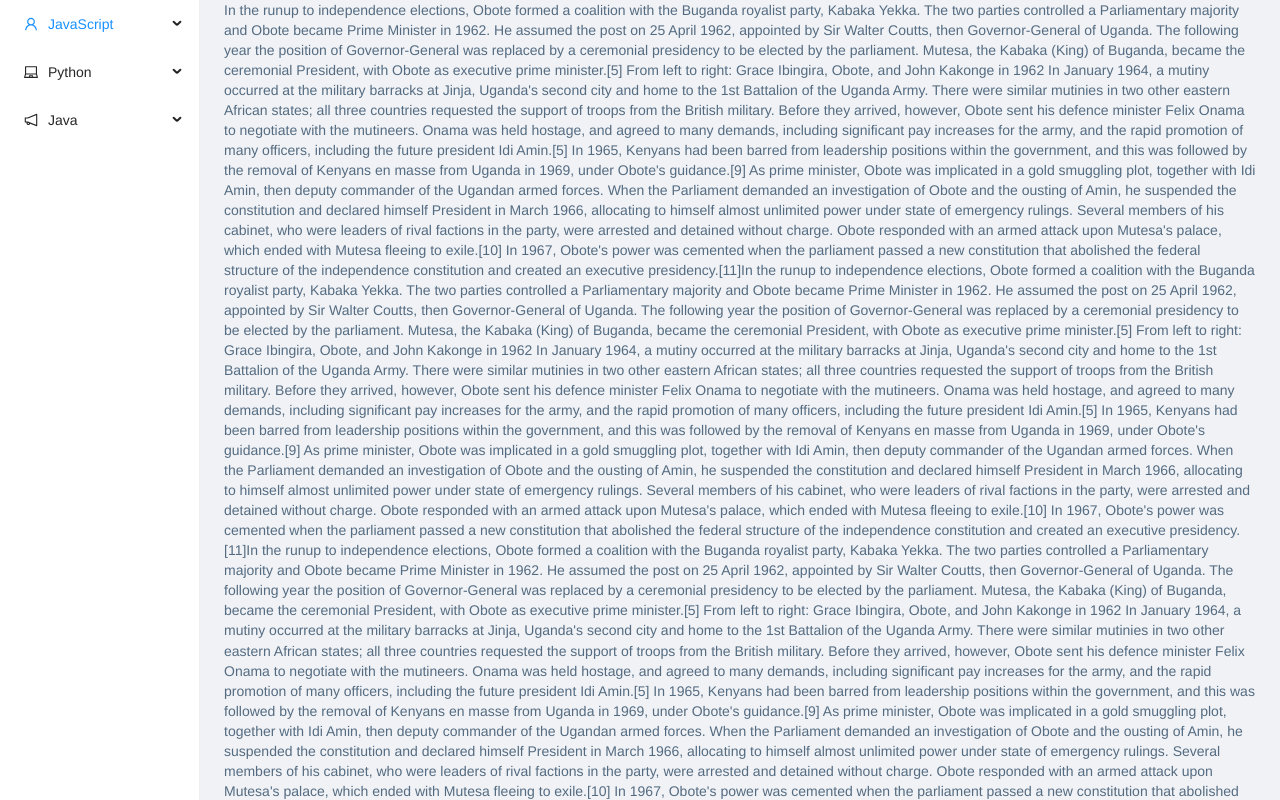
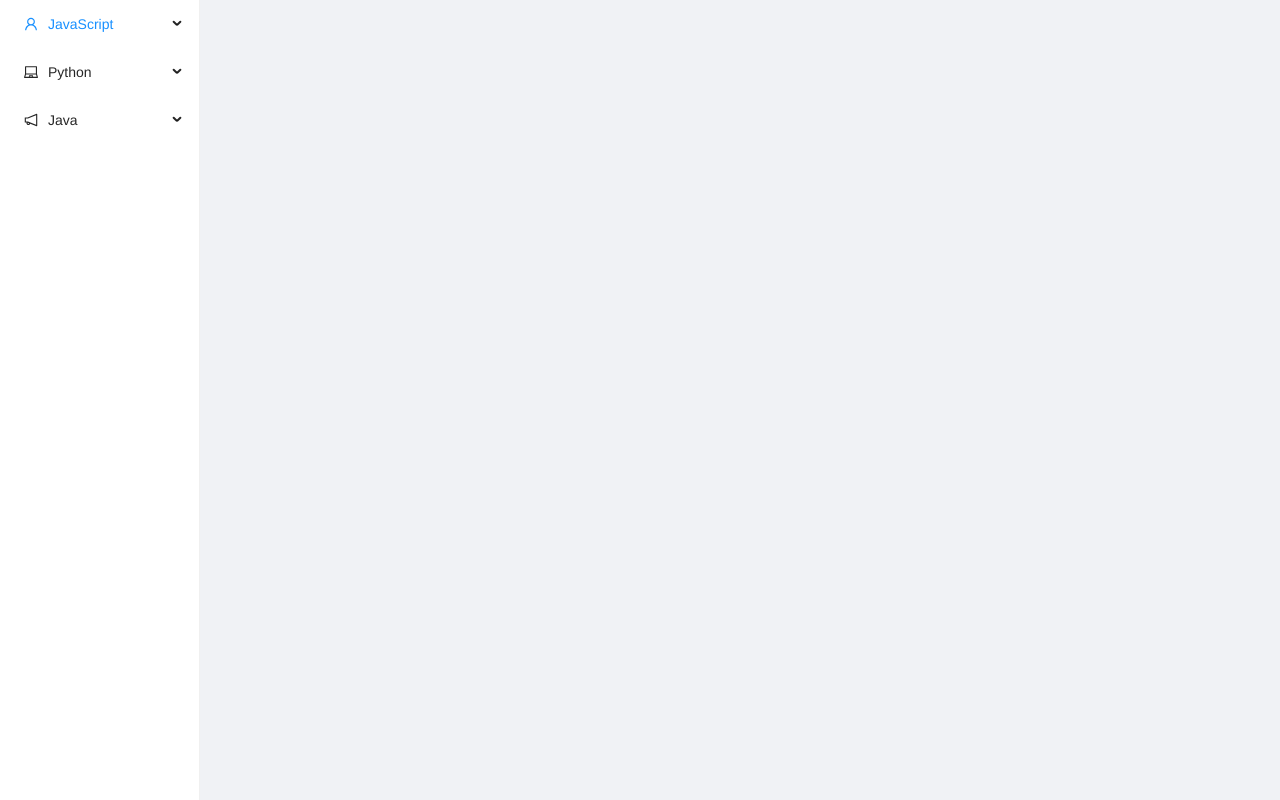
Before and after one commit to Airdady/fe-sms-service-system, a React (Create React App) app: page / in a window 1280 px wide. Built offline with nearby package versions, Linux system fonts and the light colour scheme; what react-stripe-elements would draw is missing.

Commit message:
removed eslint

```diff
--- a/package.json
+++ b/package.json
@@ -50,9 +50,6 @@
   },
   "devDependencies": {
     "dotenv": "^8.2.0",
-    "eslint": "^7.32.0",
-    "eslint-plugin-react": "^7.24.0",
-    "lint-staged": "^11.1.1",
     "nodemon": "^2.0.7",
     "prettier": "^2.3.2"
   },
--- a/src/pages/documentation/DocumentationPage.js
+++ b/src/pages/documentation/DocumentationPage.js
@@ -51,108 +51,7 @@ export default function DocumentationPage() {
           </Sider>
           <Content
             style={{ padding: "0 24px", height: "100%", overflow: "scroll" }}
-          >
-            In the runup to independence elections, Obote formed a coalition
-            with the Buganda royalist party, Kabaka Yekka. The two parties
-            controlled a Parliamentary majority and Obote became Prime Minister
-            in 1962. He assumed the post on 25 April 1962, appointed by Sir
-            Walter Coutts, then Governor-General of Uganda. The following year
-            the position of Governor-General was replaced by a ceremonial
-            presidency to be elected by the parliament. Mutesa, the Kabaka
-            (King) of Buganda, became the ceremonial President, with Obote as
-            executive prime minister.[5] From left to right: Grace Ibingira,
-            Obote, and John Kakonge in 1962 In January 1964, a mutiny occurred
-            at the military barracks at Jinja, Uganda's second city and home to
-            the 1st Battalion of the Uganda Army. There were similar mutinies in
-            two other eastern African states; all three countries requested the
-            support of troops from the British military. Before they arrived,
-            however, Obote sent his defence minister Felix Onama to negotiate
-            with the mutineers. Onama was held hostage, and agreed to many
-            demands, including significant pay increases for the army, and the
-            rapid promotion of many officers, including the future president Idi
-            Amin.[5] In 1965, Kenyans had been barred from leadership positions
-            within the government, and this was followed by the removal of
-            Kenyans en masse from Uganda in 1969, under Obote's guidance.[9] As
-            prime minister, Obote was implicated in a gold smuggling plot,
-            together with Idi Amin, then deputy commander of the Ugandan armed
-            forces. When the Parliament demanded an investigation of Obote and
-            the ousting of Amin, he suspended the constitution and declared
-            himself President in March 1966, allocating to himself almost
-            unlimited power under state of emergency rulings. Several members of
-            his cabinet, who were leaders of rival factions in the party, were
-            arrested and detained without charge. Obote responded with an armed
-            attack upon Mutesa's palace, which ended with Mutesa fleeing to
-            exile.[10] In 1967, Obote's power was cemented when the parliament
-            passed a new constitution that abolished the federal structure of
-            the independence constitution and created an executive
-            presidency.[11]In the runup to independence elections, Obote formed
-            a coalition with the Buganda royalist party, Kabaka Yekka. The two
-            parties controlled a Parliamentary majority and Obote became Prime
-            Minister in 1962. He assumed the post on 25 April 1962, appointed by
-            Sir Walter Coutts, then Governor-General of Uganda. The following
-            year the position of Governor-General was replaced by a ceremonial
-            presidency to be elected by the parliament. Mutesa, the Kabaka
-            (King) of Buganda, became the ceremonial President, with Obote as
-            executive prime minister.[5] From left to right: Grace Ibingira,
-            Obote, and John Kakonge in 1962 In January 1964, a mutiny occurred
-            at the military barracks at Jinja, Uganda's second city and home to
-            the 1st Battalion of the Uganda Army. There were similar mutinies in
-            two other eastern African states; all three countries requested the
-            support of troops from the British military. Before they arrived,
-            however, Obote sent his defence minister Felix Onama to negotiate
-            with the mutineers. Onama was held hostage, and agreed to many
-            demands, including significant pay increases for the army, and the
-            rapid promotion of many officers, including the future president Idi
-            Amin.[5] In 1965, Kenyans had been barred from leadership positions
-            within the government, and this was followed by the removal of
-            Kenyans en masse from Uganda in 1969, under Obote's guidance.[9] As
-            prime minister, Obote was implicated in a gold smuggling plot,
-            together with Idi Amin, then deputy commander of the Ugandan armed
-            forces. When the Parliament demanded an investigation of Obote and
-            the ousting of Amin, he suspended the constitution and declared
-            himself President in March 1966, allocating to himself almost
-            unlimited power under state of emergency rulings. Several members of
-            his cabinet, who were leaders of rival factions in the party, were
-            arrested and detained without charge. Obote responded with an armed
-            attack upon Mutesa's palace, which ended with Mutesa fleeing to
-            exile.[10] In 1967, Obote's power was cemented when the parliament
-            passed a new constitution that abolished the federal structure of
-            the independence constitution and created an executive
-            presidency.[11]In the runup to independence elections, Obote formed
-            a coalition with the Buganda royalist party, Kabaka Yekka. The two
-            parties controlled a Parliamentary majority and Obote became Prime
-            Minister in 1962. He assumed the post on 25 April 1962, appointed by
-            Sir Walter Coutts, then Governor-General of Uganda. The following
-            year the position of Governor-General was replaced by a ceremonial
-            presidency to be elected by the parliament. Mutesa, the Kabaka
-            (King) of Buganda, became the ceremonial President, with Obote as
-            executive prime minister.[5] From left to right: Grace Ibingira,
-            Obote, and John Kakonge in 1962 In January 1964, a mutiny occurred
-            at the military barracks at Jinja, Uganda's second city and home to
-            the 1st Battalion of the Uganda Army. There were similar mutinies in
-            two other eastern African states; all three countries requested the
-            support of troops from the British military. Before they arrived,
-            however, Obote sent his defence minister Felix Onama to negotiate
-            with the mutineers. Onama was held hostage, and agreed to many
-            demands, including significant pay increases for the army, and the
-            rapid promotion of many officers, including the future president Idi
-            Amin.[5] In 1965, Kenyans had been barred from leadership positions
-            within the government, and this was followed by the removal of
-            Kenyans en masse from Uganda in 1969, under Obote's guidance.[9] As
-            prime minister, Obote was implicated in a gold smuggling plot,
-            together with Idi Amin, then deputy commander of the Ugandan armed
-            forces. When the Parliament demanded an investigation of Obote and
-            the ousting of Amin, he suspended the constitution and declared
-            himself President in March 1966, allocating to himself almost
-            unlimited power under state of emergency rulings. Several members of
-            his cabinet, who were leaders of rival factions in the party, were
-            arrested and detained without charge. Obote responded with an armed
-            attack upon Mutesa's palace, which ended with Mutesa fleeing to
-            exile.[10] In 1967, Obote's power was cemented when the parliament
-            passed a new constitution that abolished the federal structure of
-            the independence constitution and created an executive
-            presidency.[11]
-          </Content>
+          ></Content>
         </Layout>
       </Content>
     </Layout>
--- a/src/redux/global.reducer.js
+++ b/src/redux/global.reducer.js
@@ -1,4 +1,4 @@
-import Types from './types';
+import Types from "./types";
 
 const initialState = {
   user: {},
@@ -6,14 +6,15 @@ const initialState = {
 
 const userData = (state = initialState, action) => {
   switch (action.type) {
-    case Types.GET_USER_DETAILS:
-      const user = localStorage.getItem('user');
+    case Types.GET_USER_DETAILS: {
+      const user = localStorage.getItem("user");
       return {
         ...state,
         user: user && JSON.parse(user).user,
       };
+    }
     case Types.LOGOUT:
-      localStorage.removeItem('user')
+      localStorage.removeItem("user");
       return { ...state, user: {} };
     default:
       return state;
```
Also changed, not shown: src/layouts/dashboard/credit.box.js (+13 -11 lines), .eslintrc.js (deleted).
